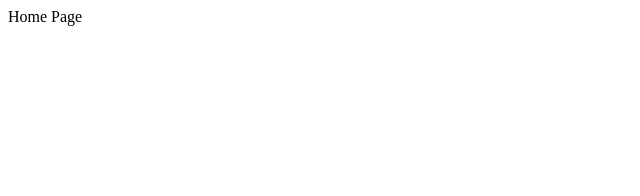
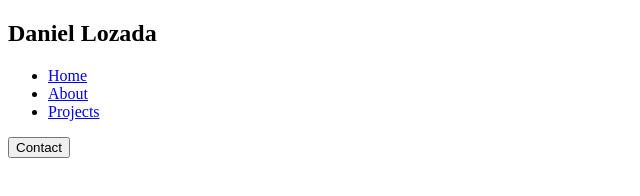
Before and after one commit to dflr10/daniellozada, a Gatsby site: page / in a window 1280 px wide. Shown: the whole page, without its empty margins (0-640 px from the left). Built offline with nearby package versions, Linux system fonts and the light colour scheme; Gatsby itself is replaced by a stand-in of ours.

Commit message:
Navbar component added

```diff
--- a/package.json
+++ b/package.json
@@ -33,7 +33,10 @@
   },
   "dependencies": {
     "gatsby": "5.8.1",
+    "gatsby-image": "3.11.0",
     "gatsby-plugin-pnpm": "1.2.10",
+    "gatsby-plugin-sharp": "5.8.1",
+    "gatsby-transformer-sharp": "5.8.0",
     "react": "18.2.0",
     "react-dom": "18.2.0",
     "tsconfig-paths-webpack-plugin": "4.0.1"
--- /dev/null
+++ b/src/components/molecules/navbar/navbar.tsx
@@ -0,0 +1,29 @@
+import Button from '@/components/atoms/button/Button';
+import { Link } from 'gatsby';
+
+const Navbar = () => {
+  return (
+    <nav>
+      <h1>Daniel Lozada</h1>
+      <ul>
+        <li>
+          <Link to="/">Home</Link>
+        </li>
+        <li>
+          <Link to="/about/">About</Link>
+        </li>
+        <li>
+          <Link to="/projects/">Projects</Link>
+        </li>
+      </ul>
+      <Button
+        classname="navbar"
+        type='button'
+        text={'Contact'}
+        isDisabled={false}
+      />
+    </nav>
+  );
+};
+
+export default Navbar;
--- /dev/null
+++ b/src/pages/about.tsx
@@ -0,0 +1,5 @@
+const About = () => {
+  return <div>About Page</div>;
+};
+
+export default About;
--- a/src/pages/index.tsx
+++ b/src/pages/index.tsx
@@ -1,10 +1,12 @@
-import Button from '@/components/atoms/Button/Button';
-import Layout from '@/components/organisms/Layout';
+import Layout from '@/components/organisms/layout/layout';
+import Navbar from '@/components/molecules/navbar/navbar';
 
 export default function Home() {
   return (
     <main>
-      <Layout> Home Page </Layout>
+      <Layout>
+        <Navbar></Navbar>
+      </Layout>
     </main>
   );
 }
--- /dev/null
+++ b/src/pages/projects.tsx
@@ -0,0 +1,5 @@
+const Projects = () => {
+  return <div>projects</div>;
+};
+
+export default Projects;
```
Also changed, not shown: src/components/organisms/layout/layout.spec.tsx (renamed from src/components/organisms/Layout.spec.tsx, +1 -1 lines), src/components/molecules/navbar/navbar.scss (added), src/components/organisms/layout/layout.tsx (renamed from src/components/organisms/Layout.tsx), 1 other file.
